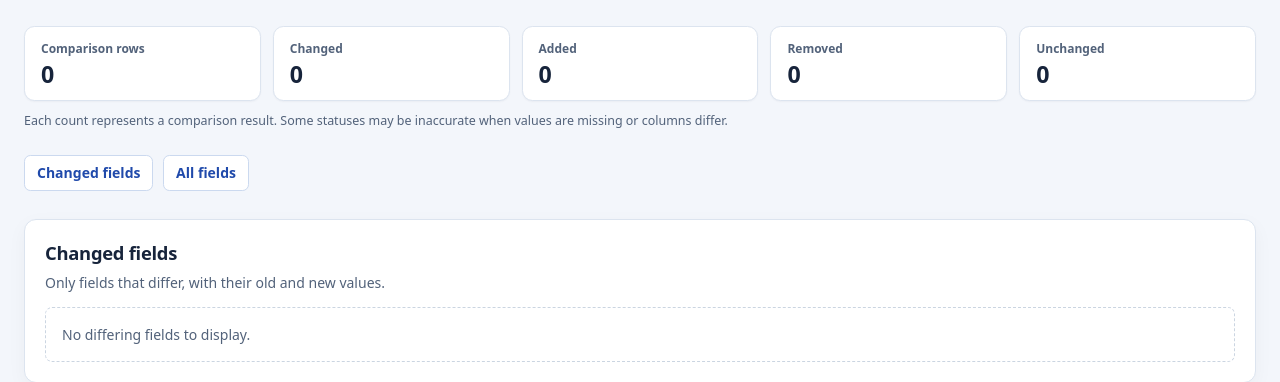
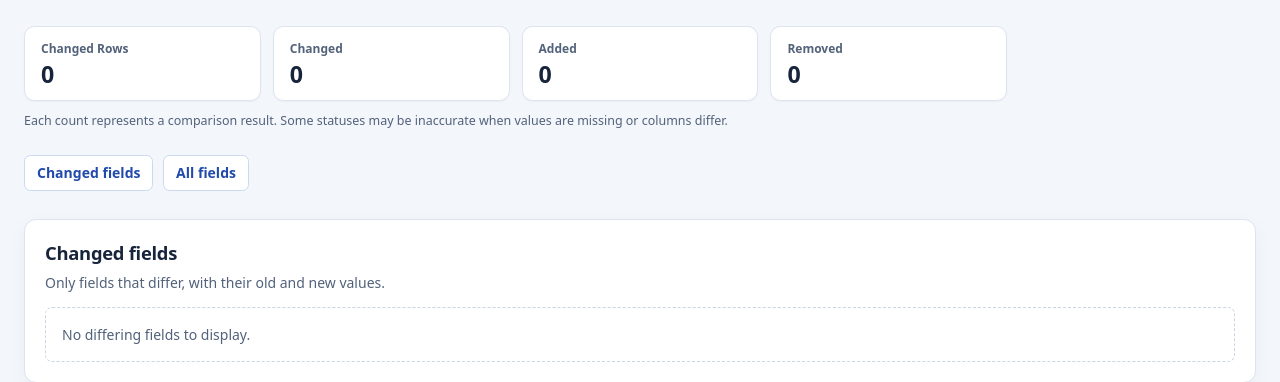
Before and after one commit to Robert-96/tools, a Python web app: template py-compare-df/src/templates/diff.html in a window 1280 px wide. Shown: the part 138-520 px from the top of the page. Run offline with Jinja, Linux system fonts and the light colour scheme; the template is opened without the code that fills it, so the values that code supplies are empty.

Commit message:
Update summary section in HTML report to clarify row status labels

```diff
--- a/py-compare-df/src/templates/diff.html
+++ b/py-compare-df/src/templates/diff.html
@@ -146,8 +146,8 @@
       <section aria-labelledby="overview-heading">
         <h2 id="overview-heading" class="sr-only">Join status overview</h2>
         <dl class="summary">
-          <div class="metric"><dt>Comparison rows</dt><dd>{{ rows | length }}</dd></div>
-          {% for status in ("Changed", "Added", "Removed", "Unchanged") %}
+          <div class="metric"><dt>Changed Rows</dt><dd>{{ rows | length }}</dd></div>
+          {% for status in ("Changed", "Added", "Removed") %}
           <div class="metric"><dt>{{ status }}</dt><dd>{{ rows | selectattr("status", "equalto", status) | list | length }}</dd></div>
           {% endfor %}
         </dl>
```
